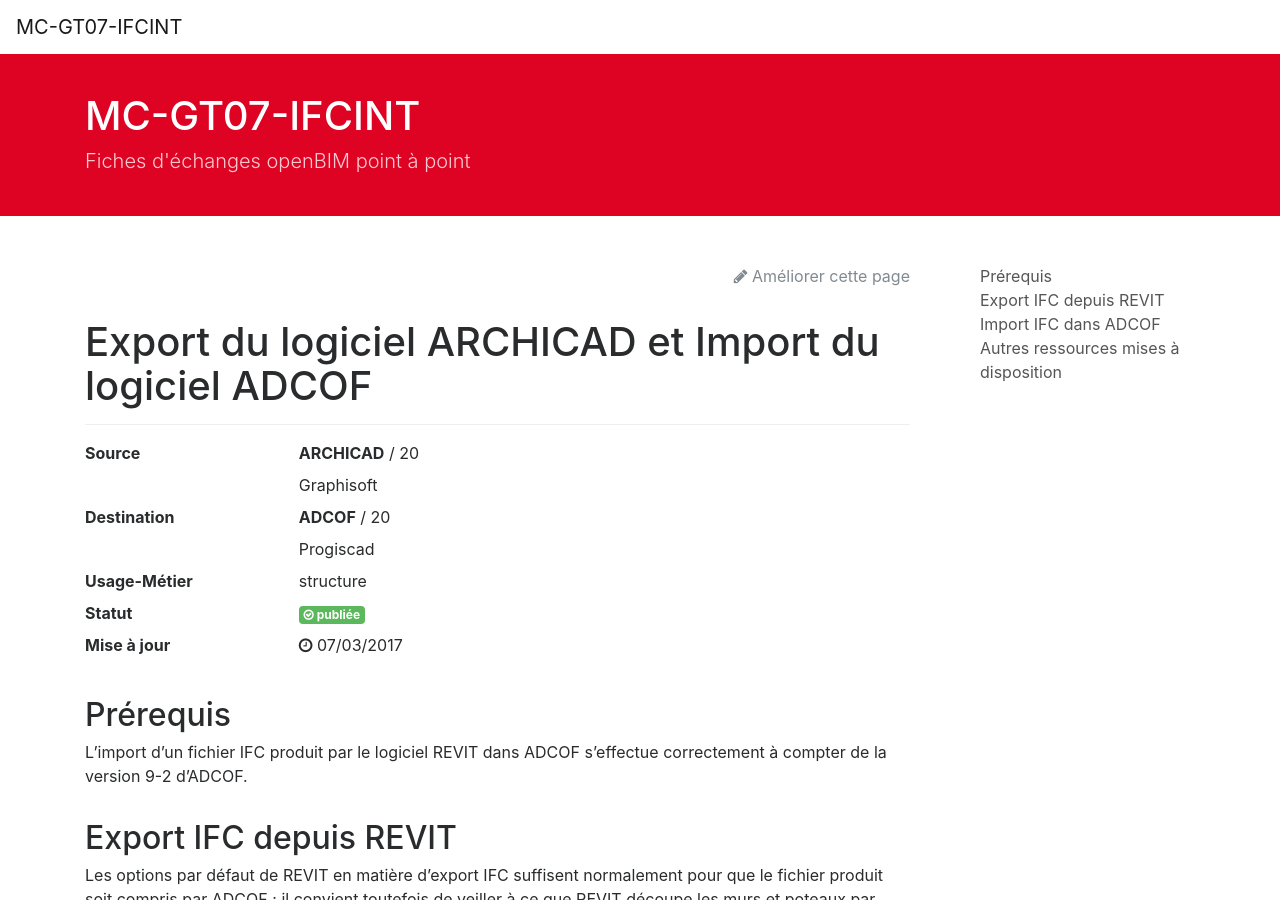
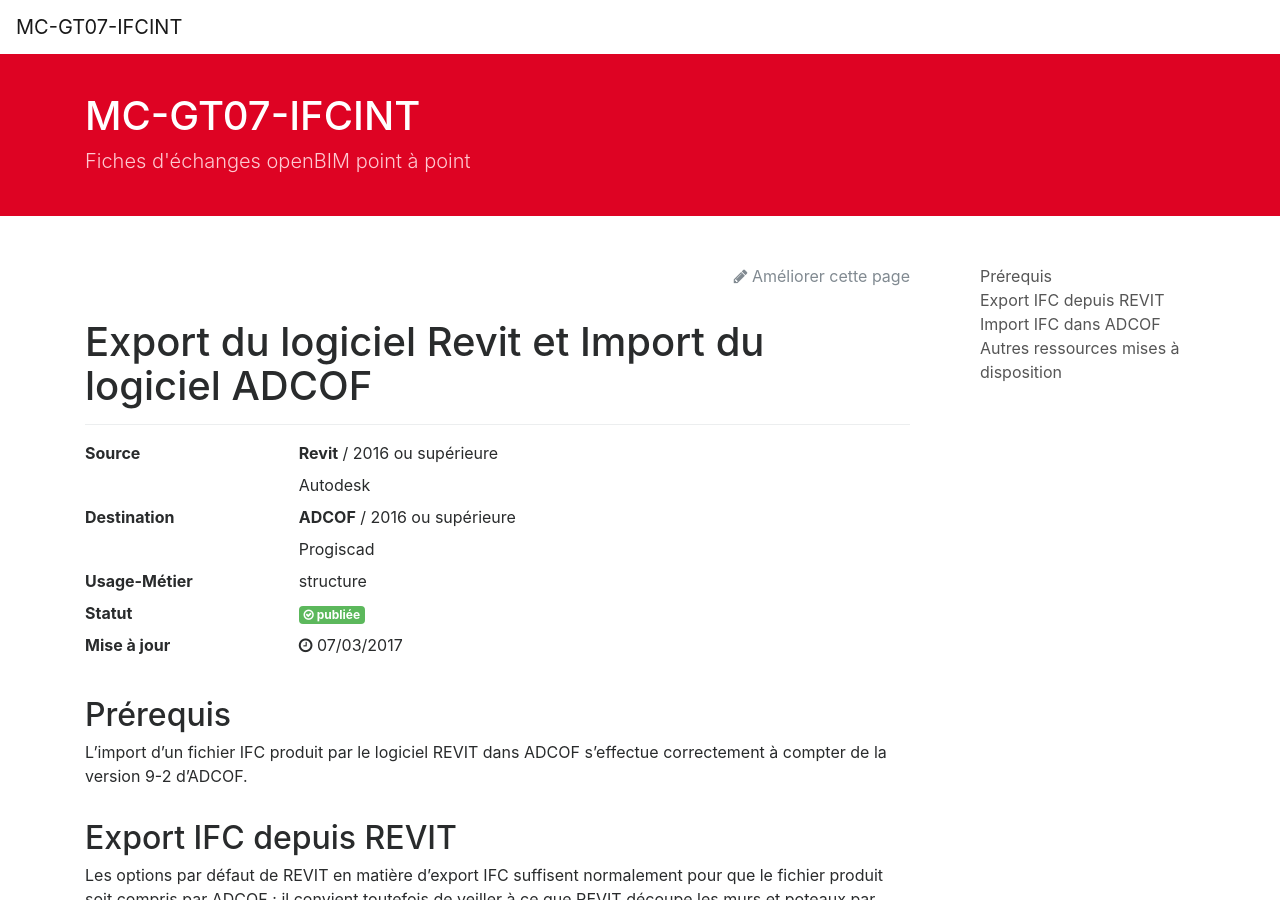
Before and after one commit to alexandregrignon/MC-GT07-IFCINT, a Jekyll site: the page built from _fiches/revit-adcof.md, in a window 1280 px wide and 900 px high. Built offline with Jekyll 4.4.1, drawn with Linux system fonts in a browser that asks for light colours; nearby versions of some CDN libraries; comment, search, counter and statistics services are not loaded.

Commit message:
Update revit-adcof.md

```diff
--- a/_fiches/revit-adcof.md
+++ b/_fiches/revit-adcof.md
@@ -1,9 +1,9 @@
 ---
 layout: default-toc
-titre: Export du logiciel ARCHICAD et Import du logiciel ADCOF
-source_nom: ARCHICAD
-source_version: 20
-source_editeur: Graphisoft
+titre: Export du logiciel Revit et Import du logiciel ADCOF
+source_nom: Revit
+source_version: 2016 ou supérieure
+source_editeur: Autodesk
 destination_nom: ADCOF
 destination_version: 9-2
 destination_editeur: Progiscad
```
